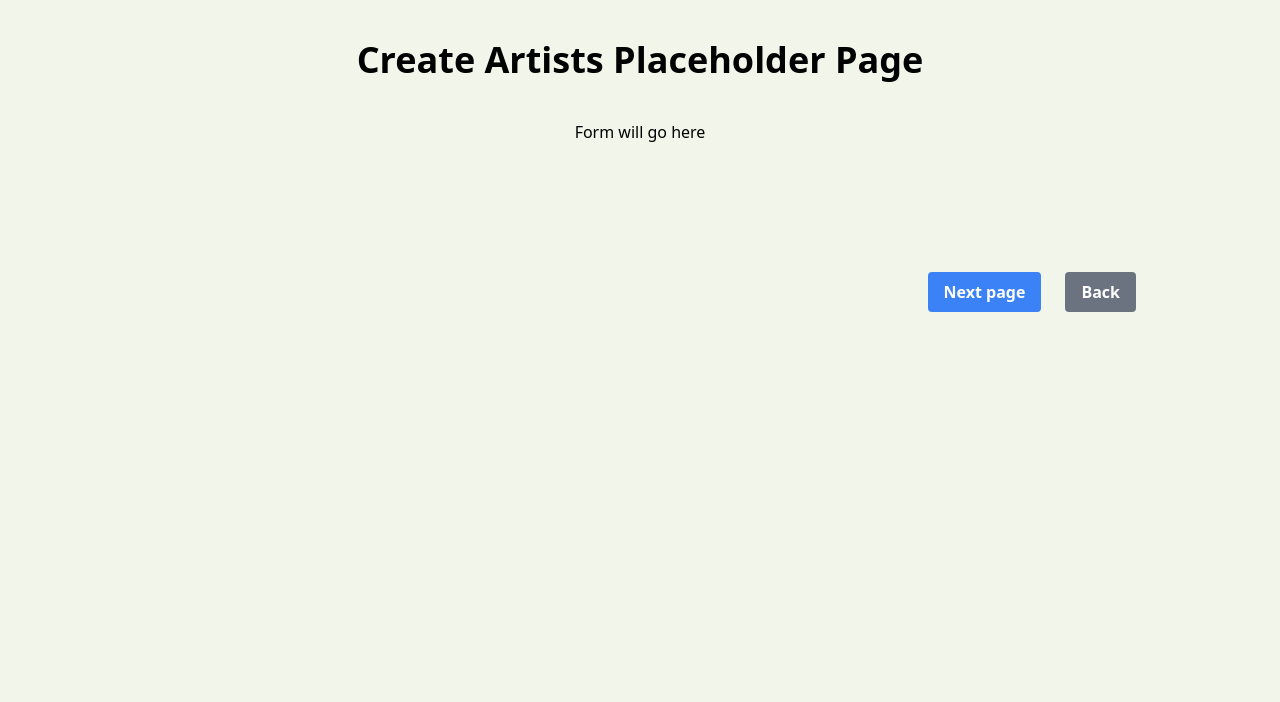
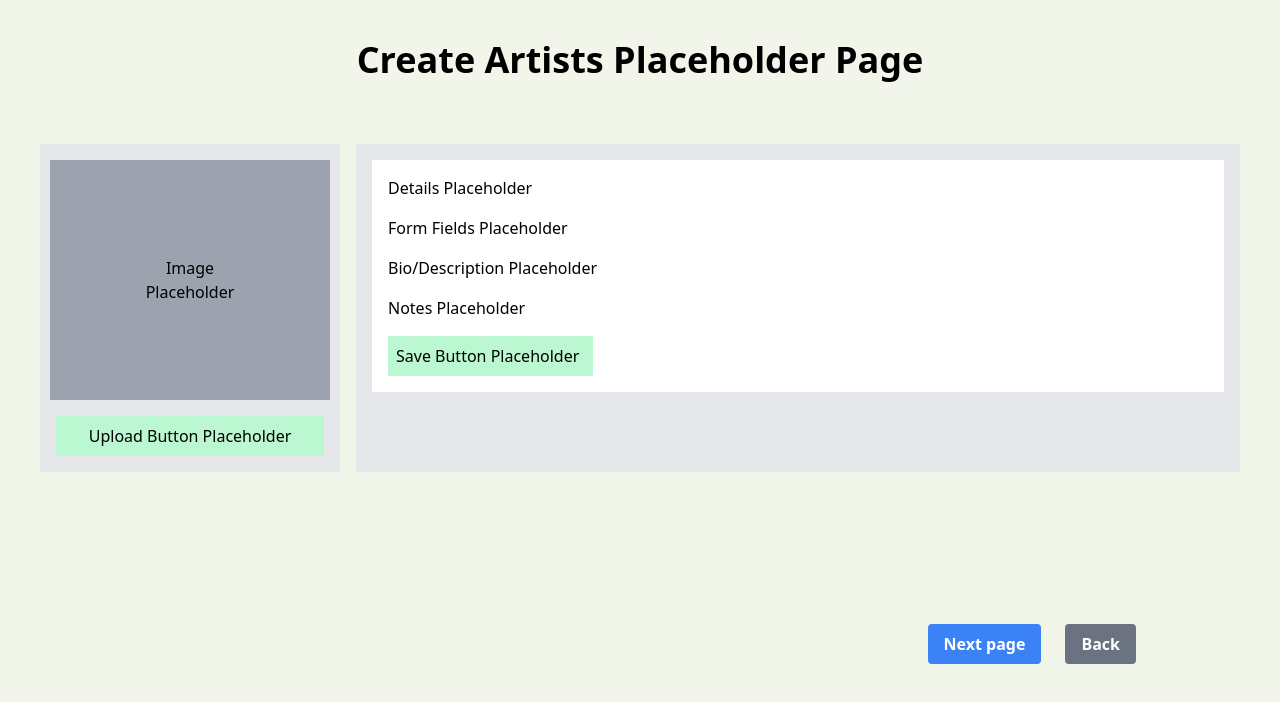
Before and after one commit to WebWarriors-UNF-CIS/RHAMS, a Next.js app: page /u/artists/create in a window 1280 px wide. Shown: the top 702 px of the page. Built offline with nearby package versions, Linux system fonts and the light colour scheme.

Commit message:
added create artists placeholder code

```diff
--- a/src/app/u/artists/create/page.tsx
+++ b/src/app/u/artists/create/page.tsx
@@ -29,11 +29,26 @@ export default function CreateArtist() {
       <h1 className="text-4xl font-bold text-center my-10">
       {slug || 'Loading...'}
       </h1>
-      <div className="flex justify-center">
-        <div className="">
-          <h1>Form will go here</h1>
+      <div className="container mx-auto p-6">
+      <div className="flex gap-4">
+        {/* Image Upload Placeholder */}
+        <div className="flex flex-col items-center bg-gray-200 p-4 w-1/4 text-center">
+          <div className="bg-gray-400 p-24 mb-4">Image Placeholder</div>
+          <div className="bg-green-200 p-2 w-full">Upload Button Placeholder</div>
+        </div>
+
+        {/* Form Placeholder */}
+        <div className="flex-grow bg-gray-200 p-4">
+          <div className="bg-white p-4">
+            <div className="mb-4">Details Placeholder</div>
+            <div className="mb-4">Form Fields Placeholder</div>
+            <div className="mb-4">Bio/Description Placeholder</div>
+            <div className="mb-4">Notes Placeholder</div>
+            <div className="bg-green-200 p-2 w-1/4">Save Button Placeholder</div>
+          </div>
         </div>
       </div>
+    </div>
       <div className="flex flex-row justify-end gap-6 p-32">
         <button  onClick={() => router.push('/u/artworks')} className="bg-blue-500 hover:bg-blue-700 text-white font-bold py-2 px-4 rounded focus:outline-none focus:shadow-outline w-lg" type="button">
             Next page
```
